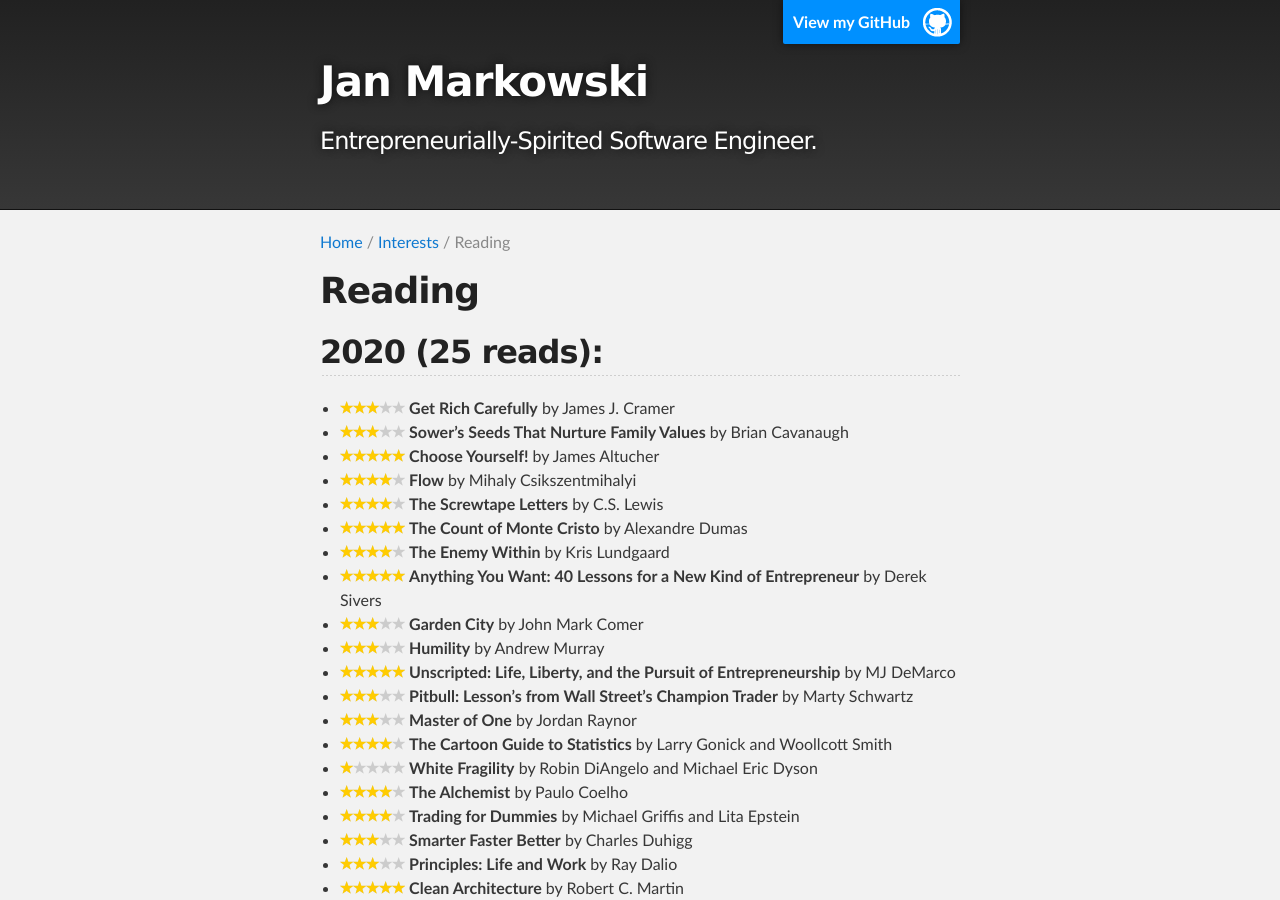
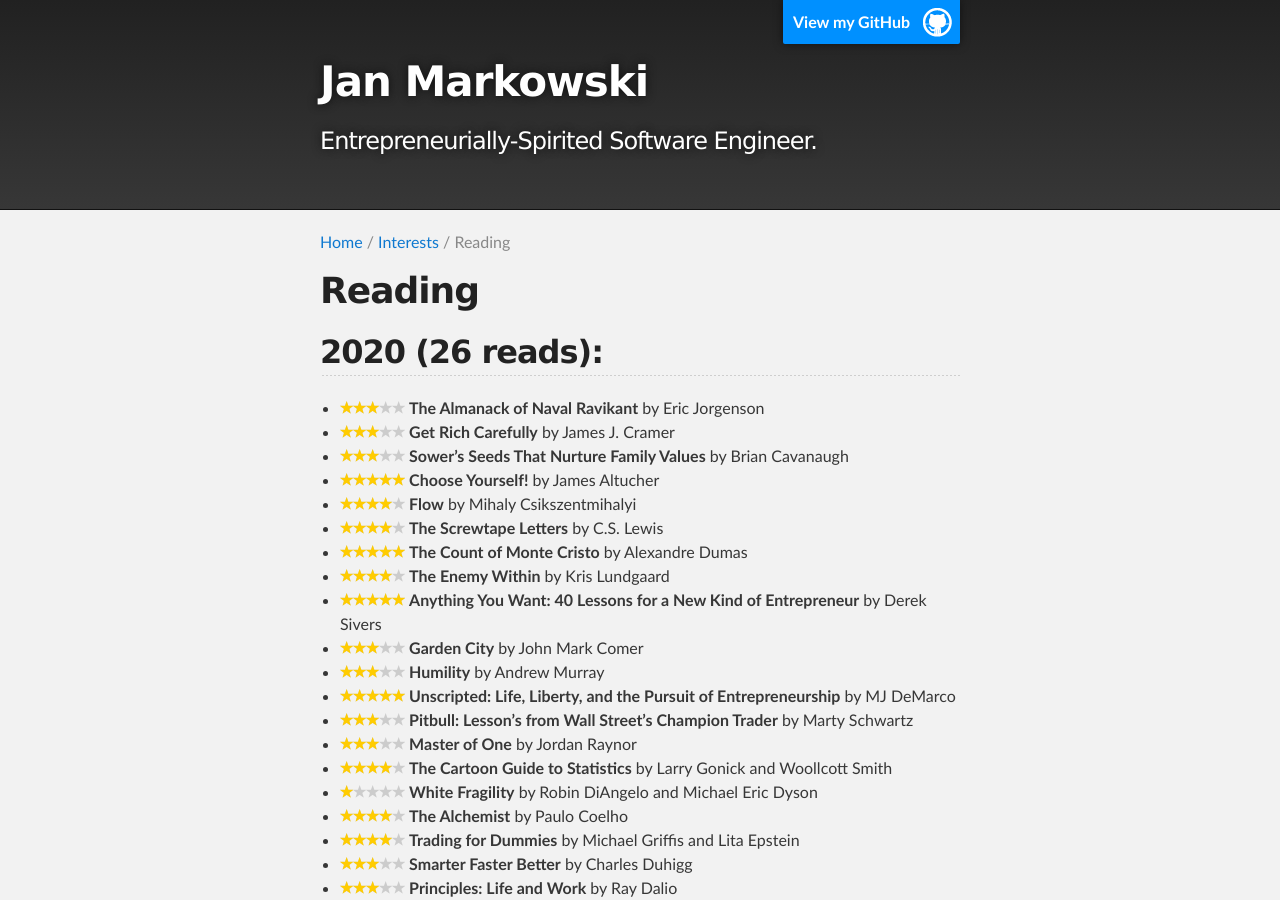
Before and after one commit to jmarkowski/jmarkowski.github.io, a Jekyll site: the page built from _interests/reading.md, in a window 1280 px wide and 900 px high. Built offline with Jekyll 4.4.1, drawn with Linux system fonts in a browser that asks for light colours.

Commit message:
Finished reading 'The Almanack of Naval Ravikant'

```diff
--- a/_interests/reading.md
+++ b/_interests/reading.md
@@ -42,8 +42,9 @@
 </span>
 {% endcapture %}
 
-## 2020 (25 reads):
+## 2020 (26 reads):
 
+- {{ star3 }} __The Almanack of Naval Ravikant__ by Eric Jorgenson
 - {{ star3 }} __Get Rich Carefully__ by James J. Cramer
 - {{ star3 }} __Sower's Seeds That Nurture Family Values__ by Brian Cavanaugh
 - {{ star5 }} __Choose Yourself!__ by James Altucher
```
